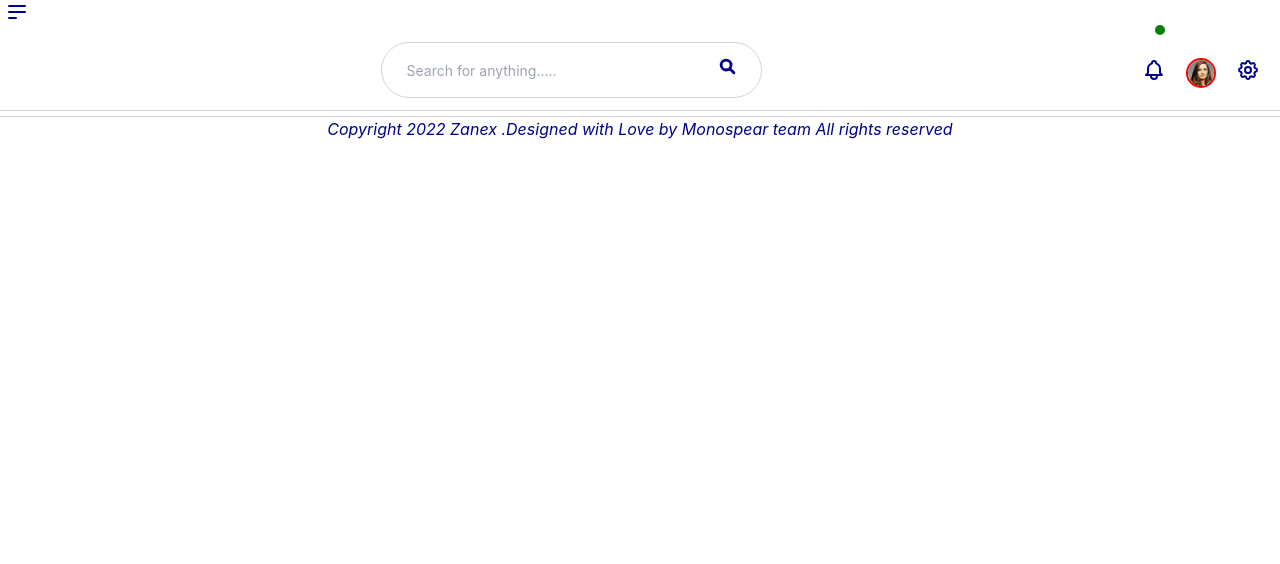
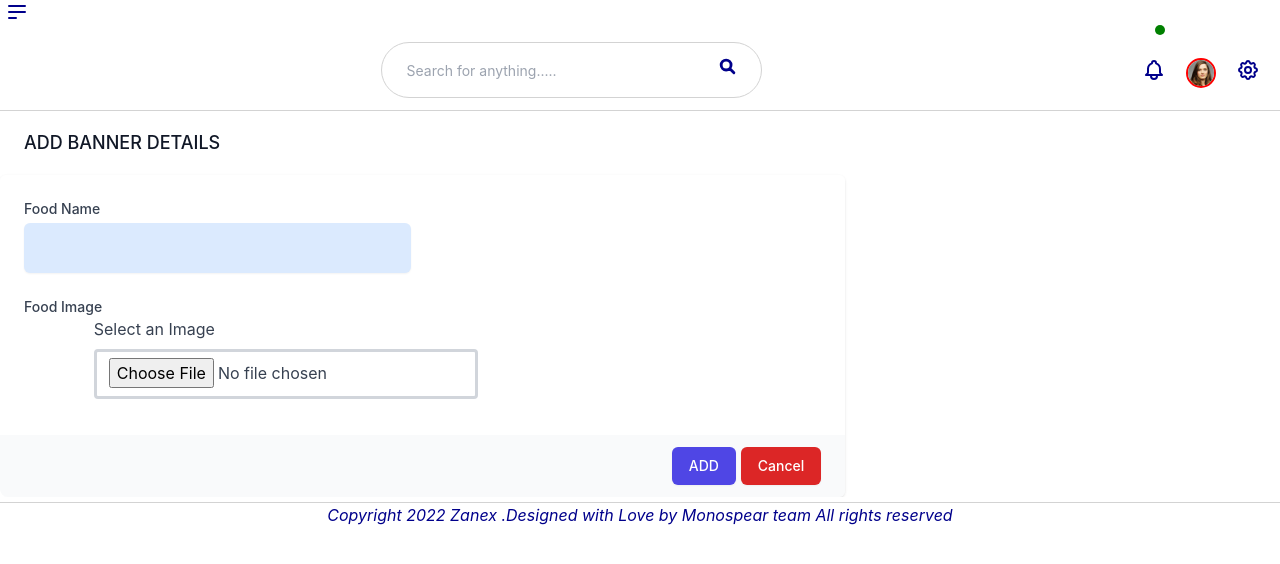
Before and after one commit to JagathPrasad/trainee, a React (Create React App) app in the folder client_app/: page /BannerAdd in a window 1280 px wide. Shown: the top 564 px of the page. Built offline with nearby package versions, Linux system fonts and the light colour scheme; no server answers; what tw-elements would draw is missing.

Commit message:
banner page add button

```diff
--- a/client_app/src/App.js
+++ b/client_app/src/App.js
@@ -18,6 +18,7 @@ import Vendordelivery from './components/Vendordelivery';
 import Userdelivery from './components/Userdelivery';
 import Vendors from './components/Vendors';
 import Banner from './components/Banner';
+import BannerAdd from './components/BannerAdd';
 
 
 import {
@@ -65,7 +66,8 @@ function App() {
     { path: "/vendordelivery", element: <Vendordelivery /> },
     { path: "/userdelivery", element: <Userdelivery /> },
     { path: "/Vendors", element: <Vendors /> },
-    { path: "/Banner", element: <Banner />}  // ...
+    { path: "/Banner", element: <Banner />},
+    {path: "/BannerAdd",element:<BannerAdd/>}  // ...
   ]);
   return routes;
 }
--- a/client_app/src/components/Banner.css
+++ b/client_app/src/components/Banner.css
@@ -26,7 +26,7 @@
 
   .side{
     margin-left:105%;
-   margin-top: -95%;
+   margin-top: -73%;
    width:250%;
 
   }
--- a/client_app/src/components/Banner.js
+++ b/client_app/src/components/Banner.js
@@ -2,6 +2,7 @@
 import axios from 'axios';
 import React, { useEffect, useState } from 'react';
 import './Banner.css';
+import { useNavigate } from "react-router-dom";
 
 
 const Banner = () => {
@@ -23,6 +24,16 @@ const Banner = () => {
         Getbanner();
     },
         []);
+
+        let navigate = useNavigate();
+
+  const routeadd = () => {
+
+    let path = `/BannerAdd`;
+
+    navigate(path);
+
+  }
 
         const ShowDetails = (data, type) => {
             console.log('data', data);
@@ -127,12 +138,14 @@ const Banner = () => {
         <div>
 
 
-            <div class=" container mx-auto px-2 sm:px-4">
-                <div class="py-3">
+            <div class=" container mx-auto px-4 sm:px-5">
+                <div class="py-5">
                     <div>
+
                         <h2 class="text-2xl font-semibold leading-tight text-left text-blue-900">Banner</h2>
                     </div>
-                    <div class="-mx-4 sm:-mx-8 px-3 sm:px-8 py-3 overflow-x-auto">
+                    <div class="-mx-4 sm:-mx-8 px-3 sm:px-8 py- overflow-x-auto">
+                    <button type="Add"  onClick={routeadd}  class="inline-flex justify-center py-2 px-3 border border-transparent shadow-sm text-sm font-medium rounded-md text-white bg-green-600 hover:bg-indigo-700 focus:outline-none focus:ring-2 focus:ring-offset-2 focus:ring-indigo-500">Add</button>
                         <div
                             class="inline-block min-w-full shadow-md rounded-lg overflow-hidden"
                         >
--- /dev/null
+++ b/client_app/src/components/BannerAdd.css
@@ -0,0 +1,13 @@
+.banneradd{
+
+    margin-left: -30%;
+
+    max-width: 80%;
+
+}
+
+.form-1{
+
+max-width: 50%;
+
+}
--- /dev/null
+++ b/client_app/src/components/BannerAdd.js
@@ -0,0 +1,76 @@
+import React, { useEffect, useState } from 'react'
+import './BannerAdd.css';
+
+import axios from 'axios';
+
+
+const BannerAdd = () => {
+    const [item_details, setItemDetails] = useState([]);
+    const Setitems = () => {
+        axios.get('').then((res) => {
+            console.log(res.data, 'success');
+
+            setItemDetails(res.data);
+            console.log('Item_details', item_details);
+        }).catch((error) => {
+            console.log(error, 'success');
+        });
+    }
+
+    useEffect(() => {
+        Setitems();
+    }, []);
+
+
+return(
+        <div class=" overflow-hidden sm:rounded-lg additems">
+        <div class="px-4 py-5 sm:px-6">
+          <h3 class="text-lg leading-6 font-medium  text-gray-900">ADD BANNER DETAILS</h3>
+
+        </div>
+        <div class="mt-10 sm:mt-0  bg-grey-200">
+          <div class="md:grid md:grid-cols-3 md:gap-6 ">
+
+            <div class="mt-5 md:mt-0 md:col-span-2">
+              <form action="#" method="POST" class="w-full">
+                <div class="shadow overflow-hidden sm:rounded-md">
+                  <div class="px-4 py-5 bg-white sm:p-6">
+                    <div class="grid grid-cols-6 gap-6">
+                      <div class="col-span-6 sm:col-span-3">
+                        <label for="name" class="block text-sm  font-medium text-gray-700">Food Name</label>
+                        <input type="text" name="name" id="name" class="mt-1 bg-blue-100 focus:ring-indigo-500 focus:border-indigo-500 block w-full shadow-sm sm:text-sm border-gray-300 rounded-md" />
+                      </div>
+
+                      <div class="col-span-6 sm:col-span-4">
+                        <label for="email-address" class="block text-sm font-medium text-gray-700"> Food Image</label>
+                        <div class="flex justify-center">
+      <div class="mb-3 w-96">
+        <label for="formFile" class="form-label inline-block mb-2 text-gray-700"> Select an Image</label>
+        <input class="form-control block w-full px-3 py-1.5 text-base font-normal text-gray-700 bg-white bg-clip-paddingborder border-solid border-gray-300 rounded transition
+        ease-in-out
+        m-0
+        focus:text-gray-700 focus:bg-white focus:border-blue-600 focus:outline-none" type="file" id="formFile"></input>
+      </div>
+    </div>
+
+    </div>
+
+                    </div>
+                  </div>
+                  <div class="px-4 py-3 bg-gray-50 text-right sm:px-6">
+                    <button  onClick={() => BannerAdd('Added Succesfully')}class="inline-flex justify-center py-2 px-4 border border-transparent shadow-sm text-sm font-medium rounded-md text-white bg-indigo-600 hover:bg-indigo-700 focus:outline-none focus:ring-2 focus:ring-offset-2 focus:ring-indigo-500">ADD</button>
+
+                    <button  class="inline-flex justify-center py-2 px-4 border border-transparent shadow-sm text-sm font-medium rounded-md text-white bg-red-600 hover:bg-indigo-700 focus:outline-none focus:ring-2 focus:ring-offset-2 focus:ring-indigo-500">Cancel</button>
+
+                  </div>
+                </div>
+              </form>
+            </div>
+          </div>
+        </div>
+
+      </div>
+)
+}
+
+    export default BannerAdd;
--- a/client_app/src/components/Vendors.css
+++ b/client_app/src/components/Vendors.css
@@ -25,7 +25,7 @@
     }
     .side{
         margin-left:105%;
-       margin-top: -50%;
+       margin-top: -30%;
        width:250%;
 
       }
```
Also changed, not shown: client_app/src/components/Vendors.js (line endings or trailing spaces).
